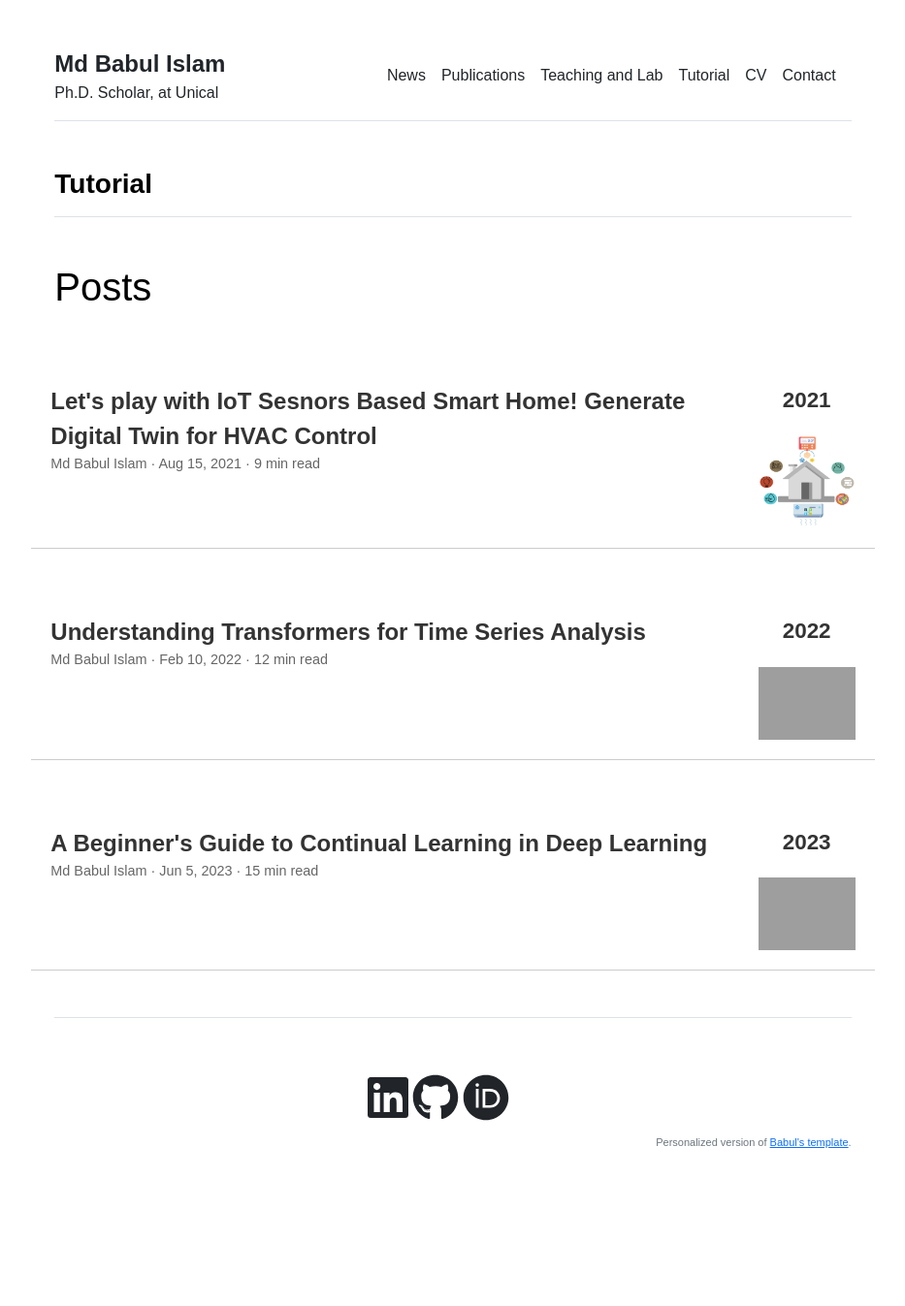
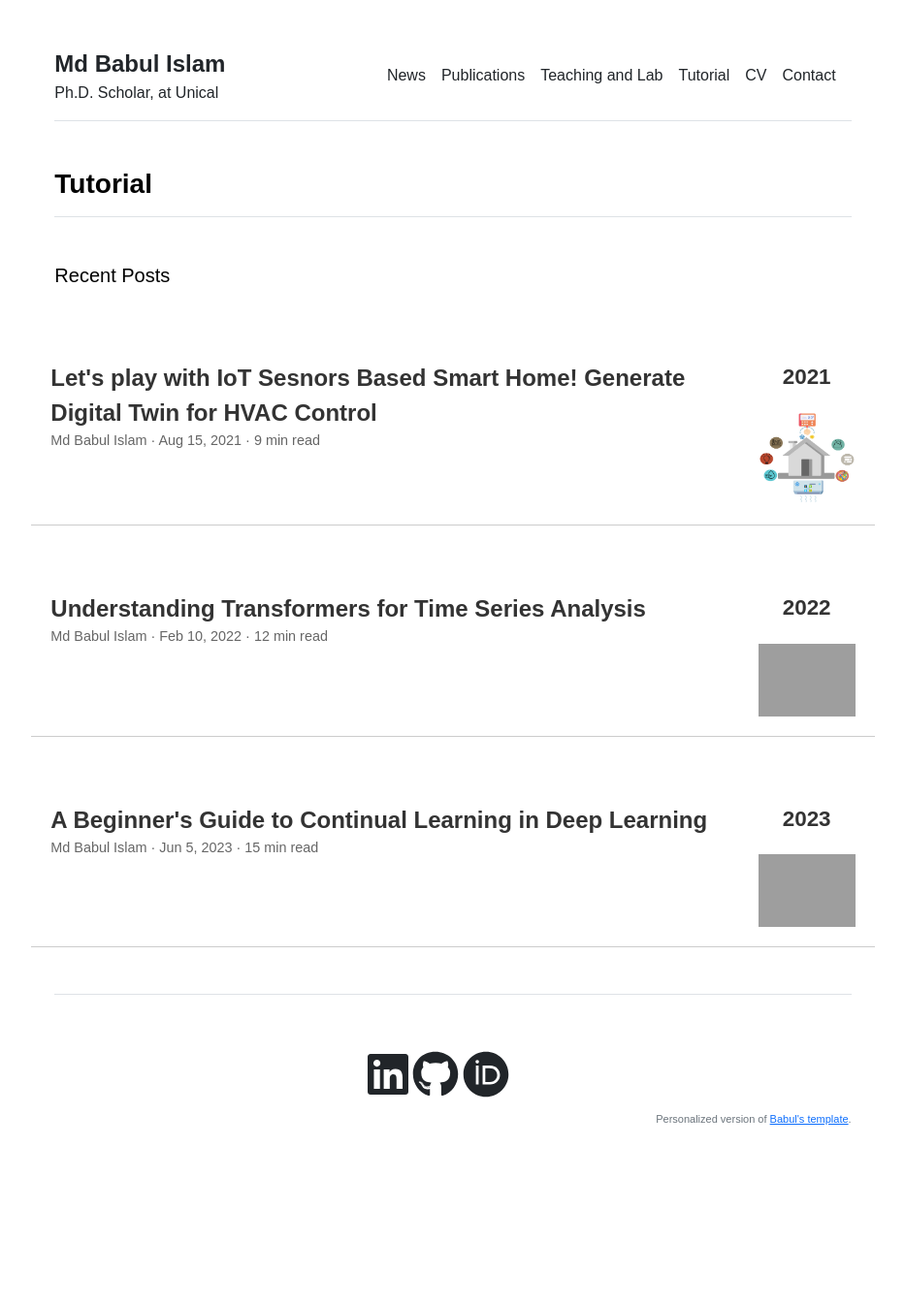
Before and after one commit to babulcseian/babulcseian.github.io, a Jekyll site: the page built from Tutorial.md, in a window 1280 px wide. Shown: the whole page at 97% size, without its empty margins (173-1106 px from the left). Built offline with Jekyll 4.4.1, drawn with Linux system fonts in a browser that asks for light colours; a style sheet for code colours, icons or effects is not loaded; after the commit the page ends 1323 px from its top, so only the background shows below that.

Commit message:
Update Tutorial.html

```diff
--- a/_includes/Tutorial.html
+++ b/_includes/Tutorial.html
@@ -70,7 +70,7 @@
 </head>
 <body>
 
-    <h1>Posts</h1>
+    <h5>Recent Posts</h5>
 
     <!-- Post 1 -->
     <div class="post">
```
